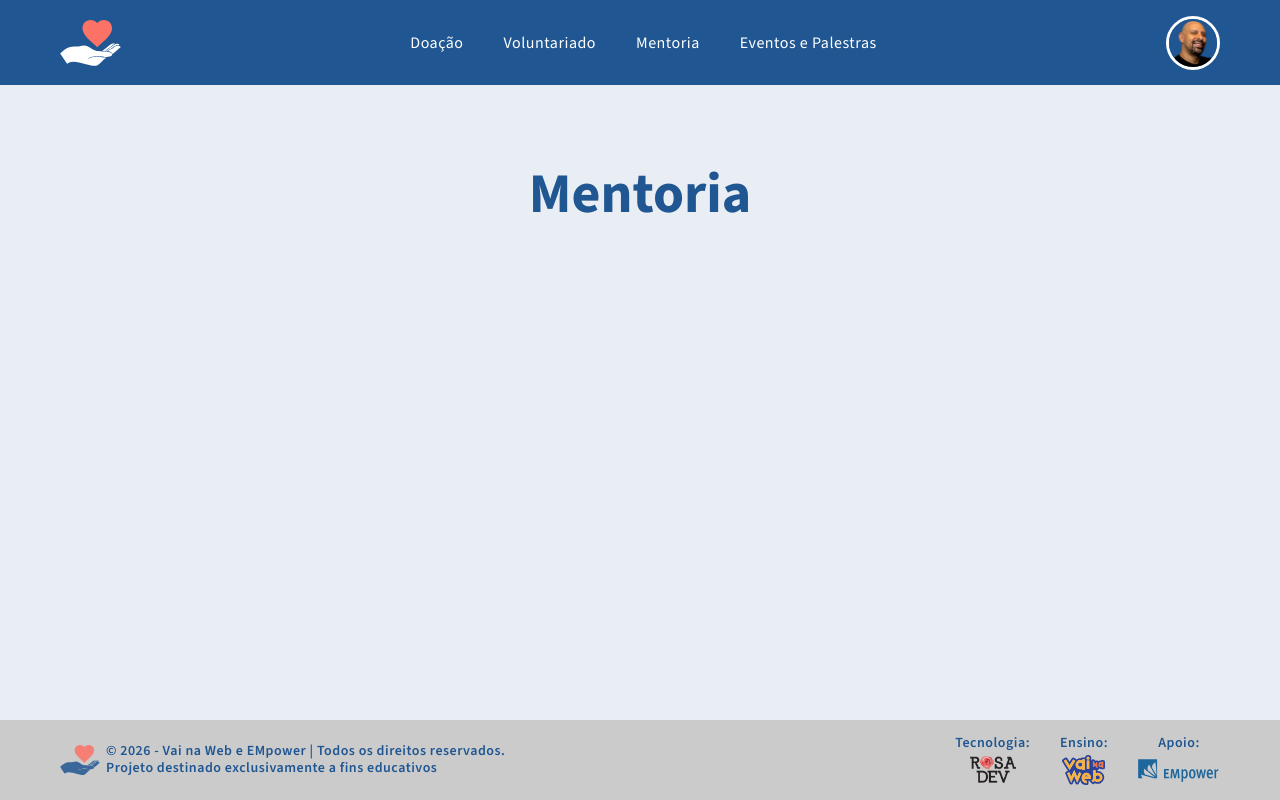
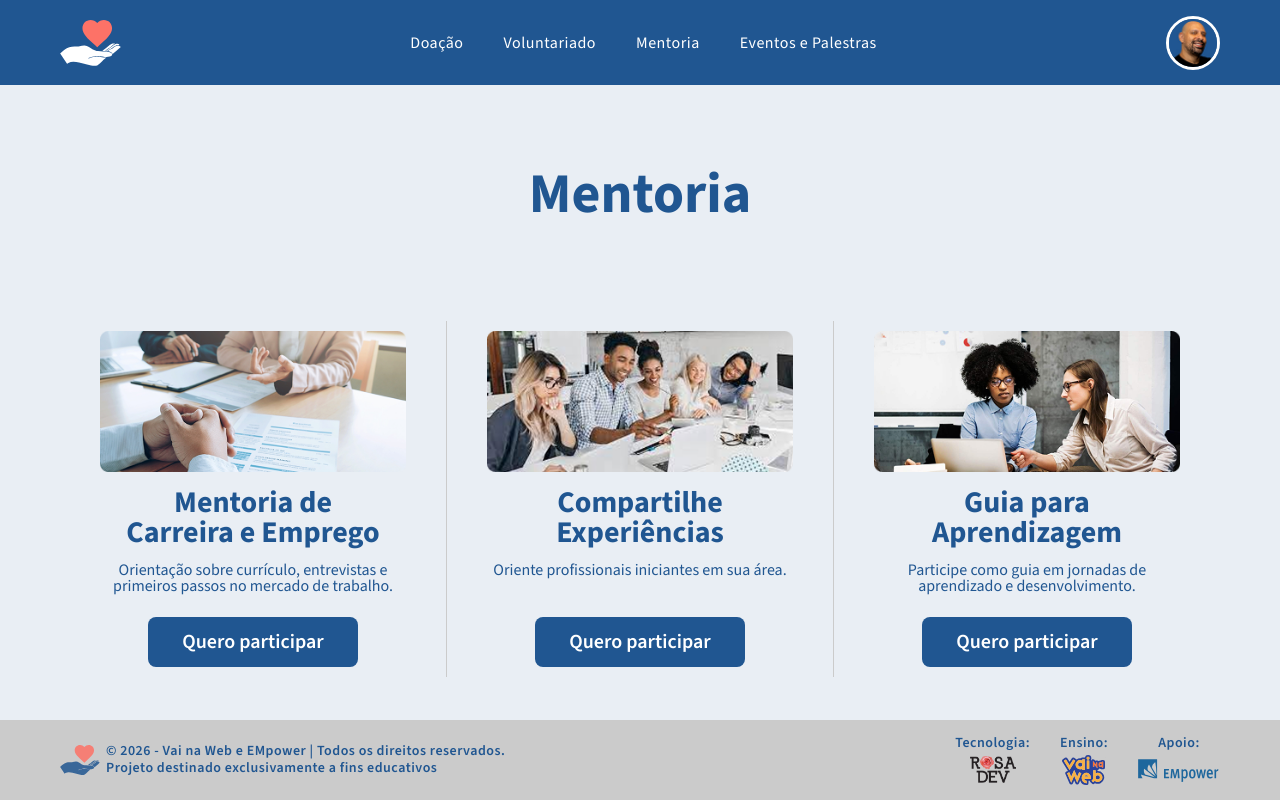
Before and after one commit to rosadevsolutions/2026-vnw-front-03-projeto-connect, a React (Vite) app: page /mentoria in a window 1280 px wide. Built offline with nearby package versions, Linux system fonts and the light colour scheme.

Commit message:
page Mentoria novos cards

```diff
--- a/src/pages/Mentoria/Mentoria.jsx
+++ b/src/pages/Mentoria/Mentoria.jsx
@@ -1,80 +1,45 @@
 import Section from "../../components/shared/Section/Section";
 import Card from "../../components/shared/Card/Card";
 
-import CardImage1 from "../../assets/images/mentoria-carreira-emprego.png"
-import CardImage2 from "../../assets/images/mentoria-compartilhe-experiencia.png"
-import CardImage3 from "../../assets/images/mentoria-acompanhamento.png"
+export default function Mentoria() {
+  const sectionTitle = "Mentoria"
+  const cards = [
+    {
+      id: 1,
+      alt: "",
+      title: "Mentoria de Carreira e Emprego",
+      description: "Orientação sobre currículo, entrevistas e primeiros passos no mercado de trabalho.",
+      image: "src/assets/images/mentoria-carreira-emprego.png",
+      cta: "Quero participar",
+    },
+    {
+      id: 2,
+      alt: "",
+      title: "Compartilhe Experiências",
+      description: "Oriente profissionais iniciantes em sua área.",
+      image: "src/assets/images/mentoria-compartilhe-experiencia.png",
+      cta: "Quero participar"
+    },
+    {
+      id: 3,
+      alt: "",
+      title: "Guia para Aprendizagem",
+      description: "Participe como guia em jornadas de aprendizado e desenvolvimento.",
+      image: "src/assets/images/mentoria-acompanhamento.png",
+      cta: "Quero participar"
+    },
+  ];
 
-const sectionTitle = "Mentoria"
-
-const card_01_alt = "Teu cu";
-const card_01_title = "Mentoria de Carreira e Emprego"
-const card_01_text = "Orientação sobre currículo, entrevistas e primeiros passos no mercado de trabalho."
-
-const card_02_alt = "Teu cu 2";
-const card_02_title = "Compartilhe Experiências"
-const card_02_text = "Oriente profissionais iniciantes em sua área."
-
-const card_03_alt = "Teu cu 3";
-const card_03_title = "Guia para Aprendizagem"
-const card_03_text = "Participe como guia em jornadas de aprendizado e desenvolvimento."
-
-const card_cta = "Quero participar"
-
-export default function Mentoria() {
   return (
     <Section
-      className = "section__wrapper"
       title={sectionTitle}
-      divider
-    >
-    <Card>
-      <Card.Image
-        src={CardImage1}
-        alt={card_01_alt}
-      />
-      <Card.Title>
-        {card_01_title}
-      </Card.Title>
-      <Card.Text>
-        {card_01_text}
-      </Card.Text>
-      <Card.CTA>
-        {card_cta}
-      </Card.CTA>
-    </Card>
-
-    <Card>
-      <Card.Image
-        src={CardImage2}
-        alt={card_02_alt}
-      />
-      <Card.Title>
-        {card_02_title}
-      </Card.Title>
-      <Card.Text>
-        {card_02_text}
-      </Card.Text>
-      <Card.CTA>
-        {card_cta}
-      </Card.CTA>
-    </Card>
-
-    <Card>
-      <Card.Image
-        src={CardImage3}
-        alt={card_03_alt}
-      />
-      <Card.Title>
-        {card_03_title}
-      </Card.Title>
-      <Card.Text>
-        {card_03_text}
-      </Card.Text>
-      <Card.CTA>
-        {card_cta}
-      </Card.CTA>
-    </Card>
-  </Section>
-  )
+      items={cards}
+      renderItem={(item) => (
+        <Card
+          key={item.id} {...item}
+          onClick={() => console.log(item.id)}
+        />
+      )}
+    />
+  );
 }
```
